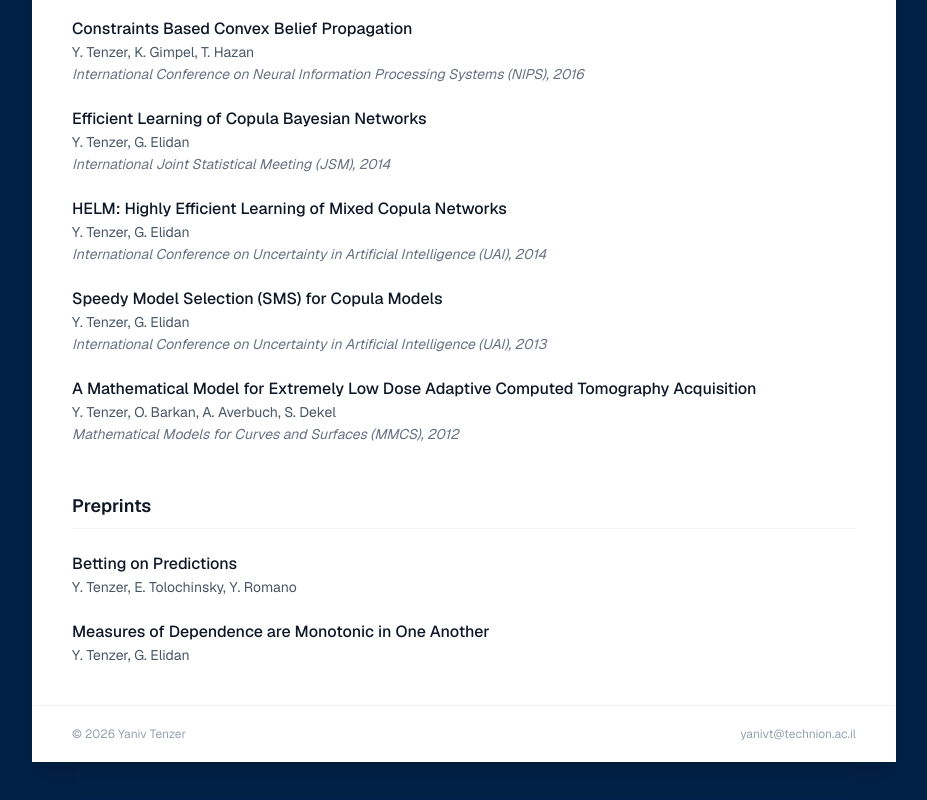
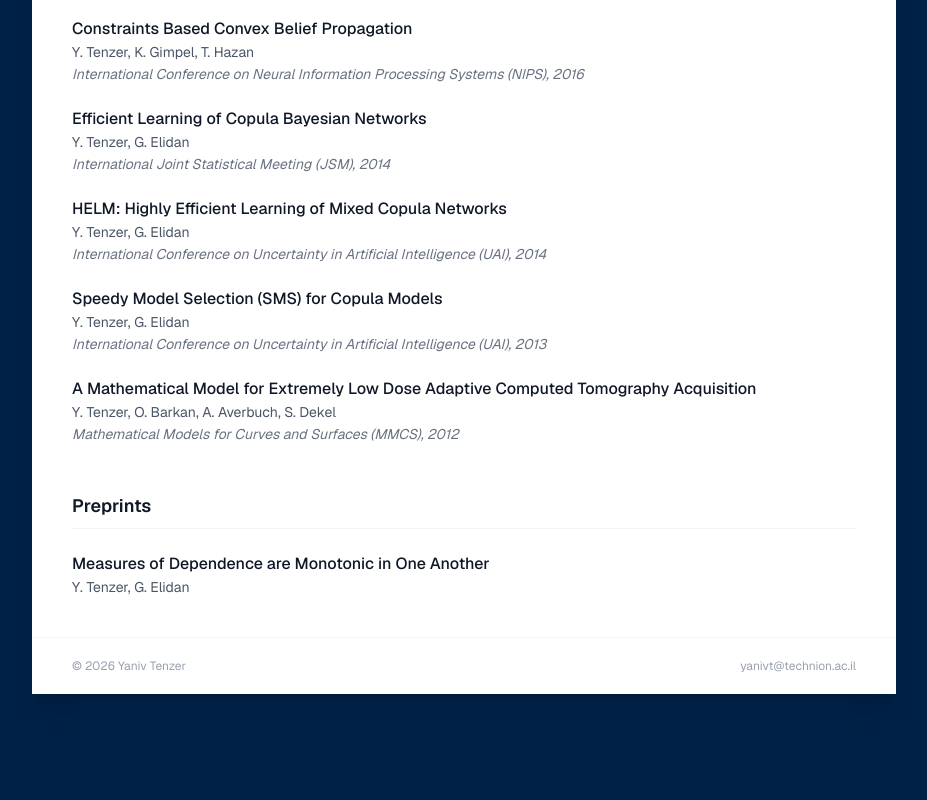
Before and after one commit to yaniv-tenzer/personal-website, a Next.js app: page /research in a window 1280 px wide. Shown: the part 657-1457 px from the top of the page, without its empty margins (176-1103 px from the left). After the commit the page ends 1391 px from the top, so only its background shows below. Built offline with nearby package versions, Linux system fonts and the light colour scheme.

Commit message:
update publications

```diff
--- a/app/research/page.tsx
+++ b/app/research/page.tsx
@@ -80,11 +80,7 @@ const publications: Publication[] = [
 ];
 
 const preprints: Preprint[] = [
-  {
-    title: "Betting on Predictions",
-    authors: "Y. Tenzer, E. Tolochinsky, Y. Romano",
-  },
-  {
+{
     title: "Measures of Dependence are Monotonic in One Another",
     authors: "Y. Tenzer, G. Elidan",
   },
```
